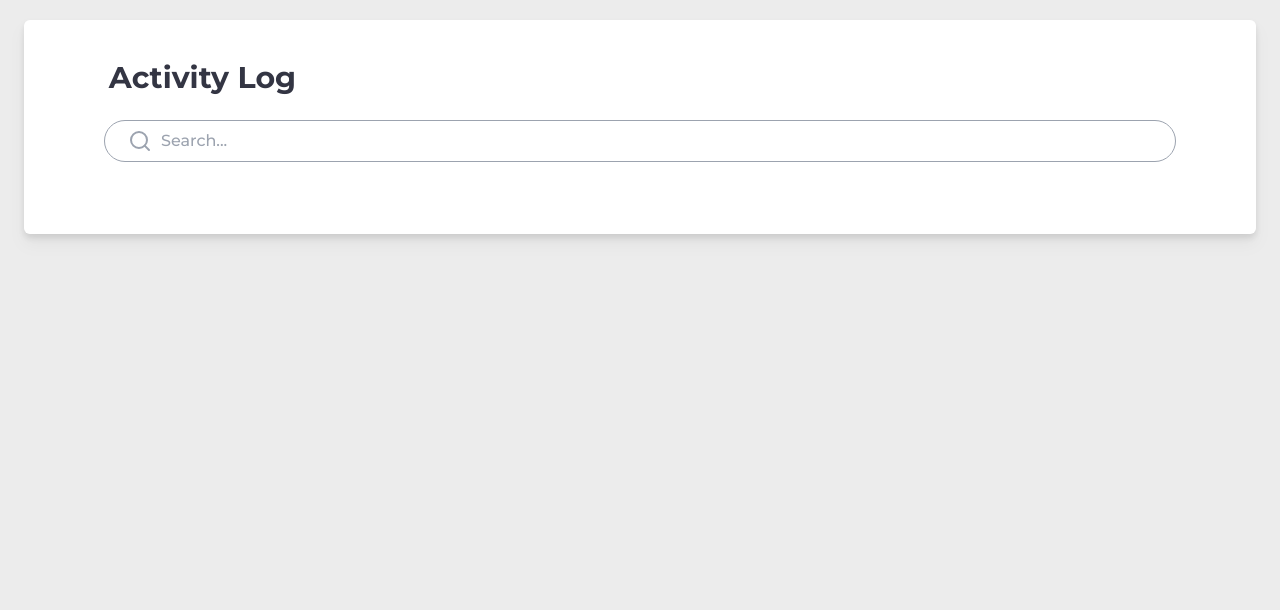
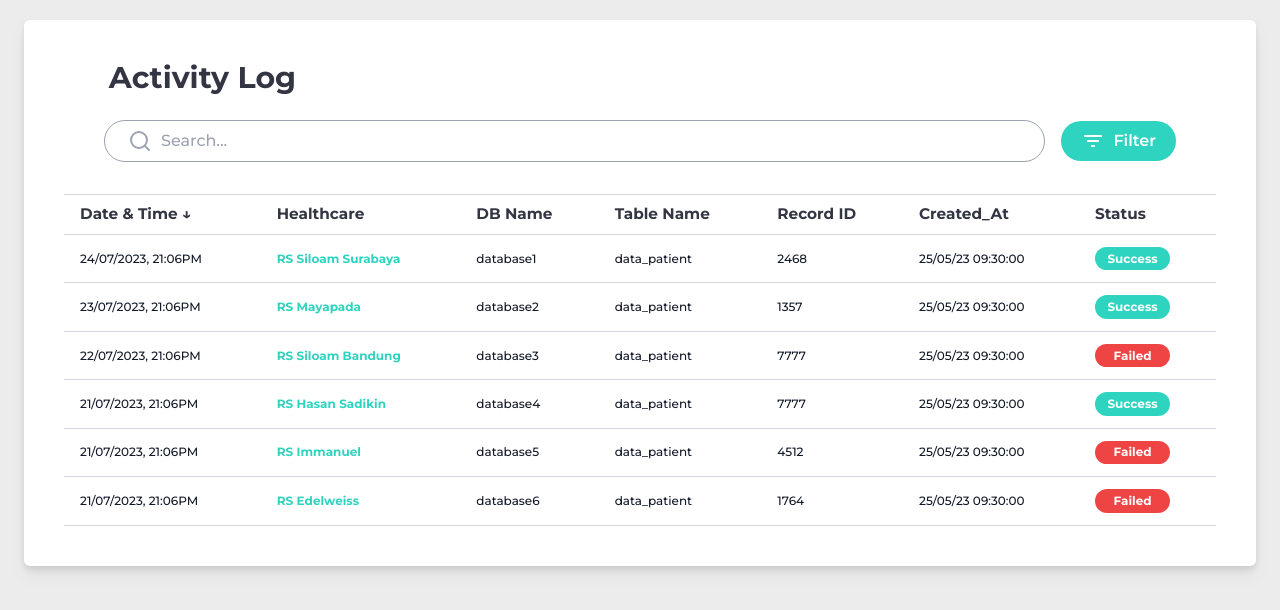
Before and after one commit to CP-4-Data-Integration-SIMRS/DatInt-FE, a Next.js app: page / in a window 1280 px wide. Shown: the top 610 px of the page. Built offline with nearby package versions, Linux system fonts and the light colour scheme.

Commit message:
feat: Add table log component

```diff
--- /dev/null
+++ b/components/FilterButton.jsx
@@ -0,0 +1,25 @@
+import React from "react";
+
+const FilterButton = () => {
+  return (
+    <button className="px-4 sm:px-5 py-2 font-semibold ml-4 bg-[#2ED4BF] h-10 sm:mr-0 flex rounded-full hover:bg-[#26c4af] focus:outline-none">
+      <svg
+        xmlns="http://www.w3.org/2000/svg"
+        width="24"
+        height="24"
+        viewBox="0 0 24 24"
+        className="text-white sm:mr-2"
+        id="filter-list"
+      >
+        <path fill="none" d="M0 0h24v24H0V0z"></path>
+        <path
+          fill="currentColor"
+          d="M11 18h2c.55 0 1-.45 1-1s-.45-1-1-1h-2c-.55 0-1 .45-1 1s.45 1 1 1zM3 7c0 .55.45 1 1 1h16c.55 0 1-.45 1-1s-.45-1-1-1H4c-.55 0-1 .45-1 1zm4 6h10c.55 0 1-.45 1-1s-.45-1-1-1H7c-.55 0-1 .45-1 1s.45 1 1 1z"
+        ></path>
+      </svg>{" "}
+      <p className=" text-white text-md sm:flex hidden">Filter</p>
+    </button>
+  );
+};
+
+export default FilterButton;
--- /dev/null
+++ b/components/TableLog.jsx
@@ -0,0 +1,128 @@
+import React from "react";
+import { useState } from "react";
+
+const TableLog = () => {
+  const data = [
+    {
+      dateTime: "24/07/2023, 21:06PM",
+      healthcare: "RS Siloam Surabaya",
+      dbName: "database1",
+      tableName: "data_patient",
+      recordId: "2468",
+      createdAt: "25/05/23 09:30:00",
+      status: "Success",
+    },
+    {
+      dateTime: "23/07/2023, 21:06PM",
+      healthcare: "RS Mayapada",
+      dbName: "database2",
+      tableName: "data_patient",
+      recordId: "1357",
+      createdAt: "25/05/23 09:30:00",
+      status: "Success",
+    },
+    {
+      dateTime: "22/07/2023, 21:06PM",
+      healthcare: "RS Siloam Bandung",
+      dbName: "database3",
+      tableName: "data_patient",
+      recordId: "7777",
+      createdAt: "25/05/23 09:30:00",
+      status: "Failed",
+    },
+    {
+      dateTime: "21/07/2023, 21:06PM",
+      healthcare: "RS Hasan Sadikin",
+      dbName: "database4",
+      tableName: "data_patient",
+      recordId: "7777",
+      createdAt: "25/05/23 09:30:00",
+      status: "Success",
+    },
+    {
+      dateTime: "21/07/2023, 21:06PM",
+      healthcare: "RS Immanuel",
+      dbName: "database5",
+      tableName: "data_patient",
+      recordId: "4512",
+      createdAt: "25/05/23 09:30:00",
+      status: "Failed",
+    },
+    {
+      dateTime: "21/07/2023, 21:06PM",
+      healthcare: "RS Edelweiss",
+      dbName: "database6",
+      tableName: "data_patient",
+      recordId: "1764",
+      createdAt: "25/05/23 09:30:00",
+      status: "Failed",
+    },
+  ];
+
+  return (
+    <div>
+      <div className="relative overflow-x-auto overflow-y-auto min-h-[20rem]">
+        <table
+          className="w-full border-collapse table-auto  text-left text-gray-800 rounded-lg"
+          id="data-table"
+        >
+          <thead className="text-[15.3px] text-[#333543] border-b border-t border-gray-300">
+            <tr>
+              <th scope="col" className="px-4 py-2 ">
+                Date & Time &#x2193;
+              </th>
+              <th scope="col" className="px-4 py-2">
+                Healthcare
+              </th>
+              <th scope="col" className="px-4 py-2">
+                DB Name
+              </th>
+              <th scope="col" className="px-4 py-2">
+                Table Name
+              </th>
+              <th scope="col" className="px-4 py-2">
+                Record ID
+              </th>
+              <th scope="col" className="px-4 py-2">
+                Created_At
+              </th>
+              <th scope="col" className="px-4 py-2">
+                Status
+              </th>
+            </tr>
+          </thead>
+          <tbody className="text-[13px] text-red-500 sm:text-[12px]">
+            {data.map((item, index) => (
+              <tr
+                key={index}
+                className="bg-[#fff] border-b border-gray-300 font-medium text-gray-900 whitespace-nowrap"
+              >
+                <td className="px-4 py-3">{item.dateTime}</td>
+                <td className="px-4 py-3 text-[#2ED4BF] font-bold">
+                  {item.healthcare}
+                </td>
+                <td className="px-4 py-3">{item.dbName}</td>
+                <td className="px-4 py-3">{item.tableName}</td>
+                <td className="px-4 py-3">{item.recordId}</td>
+                <td className="px-4 py-3">{item.createdAt}</td>
+                <td className="px-4 font-bold py-3">
+                  <div
+                    className={`${
+                      item.status === "Success"
+                        ? "bg-[#2ED4BF] text-center w-[4.7rem] px-2 py-[0.17rem] rounded-full text-white"
+                        : "bg-red-500  text-center w-[4.7rem] px-2 py-[0.17rem] rounded-full text-white"
+                    }`}
+                  >
+                    {item.status}
+                  </div>
+                </td>
+              </tr>
+            ))}
+          </tbody>
+        </table>
+      </div>
+    </div>
+  );
+};
+
+export default TableLog;
--- a/pages/index.js
+++ b/pages/index.js
@@ -1,4 +1,6 @@
+import FilterButton from "@/components/FilterButton";
 import Searchbar from "@/components/SearchBar";
+import TableLog from "@/components/TableLog";
 
 export default function Home() {
   return (
@@ -9,7 +11,9 @@ export default function Home() {
         </h1>
         <div className="mb-8 flex flex-row items-start sm:items-center px-6 sm:px-10">
           <Searchbar />
+          <FilterButton />
         </div>
+        <TableLog />
       </div>
     </main>
   );
```
